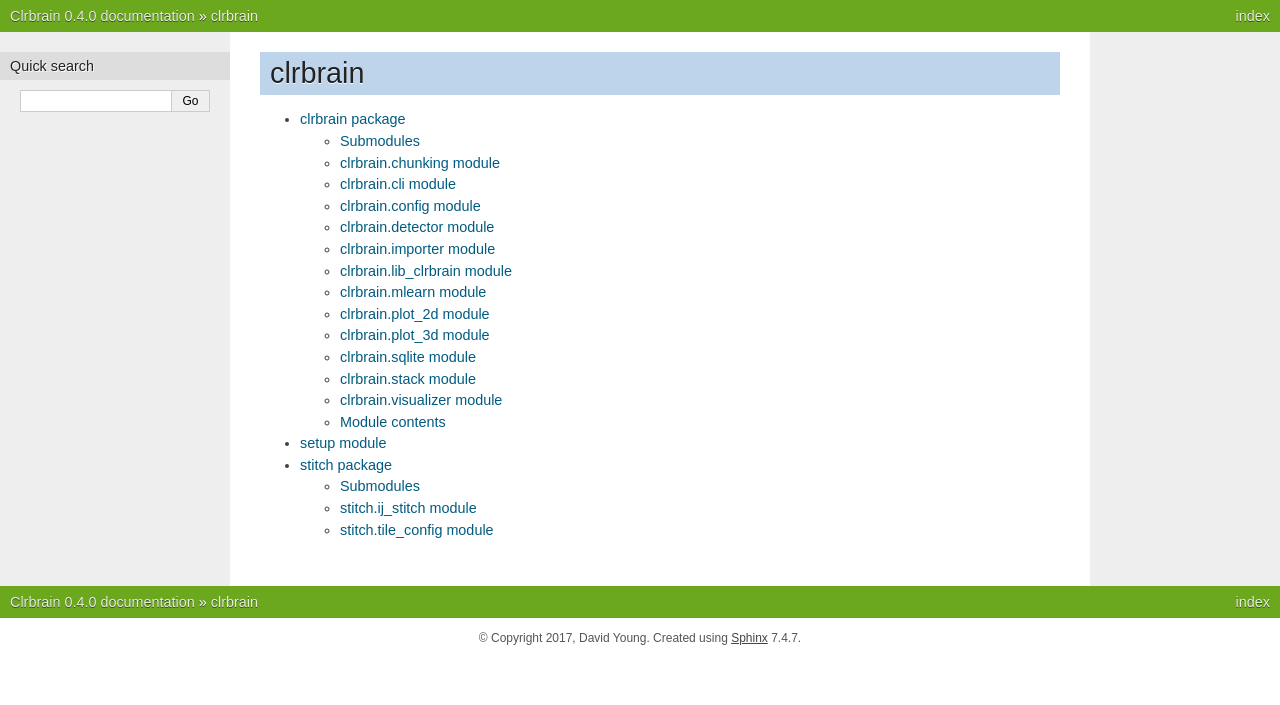
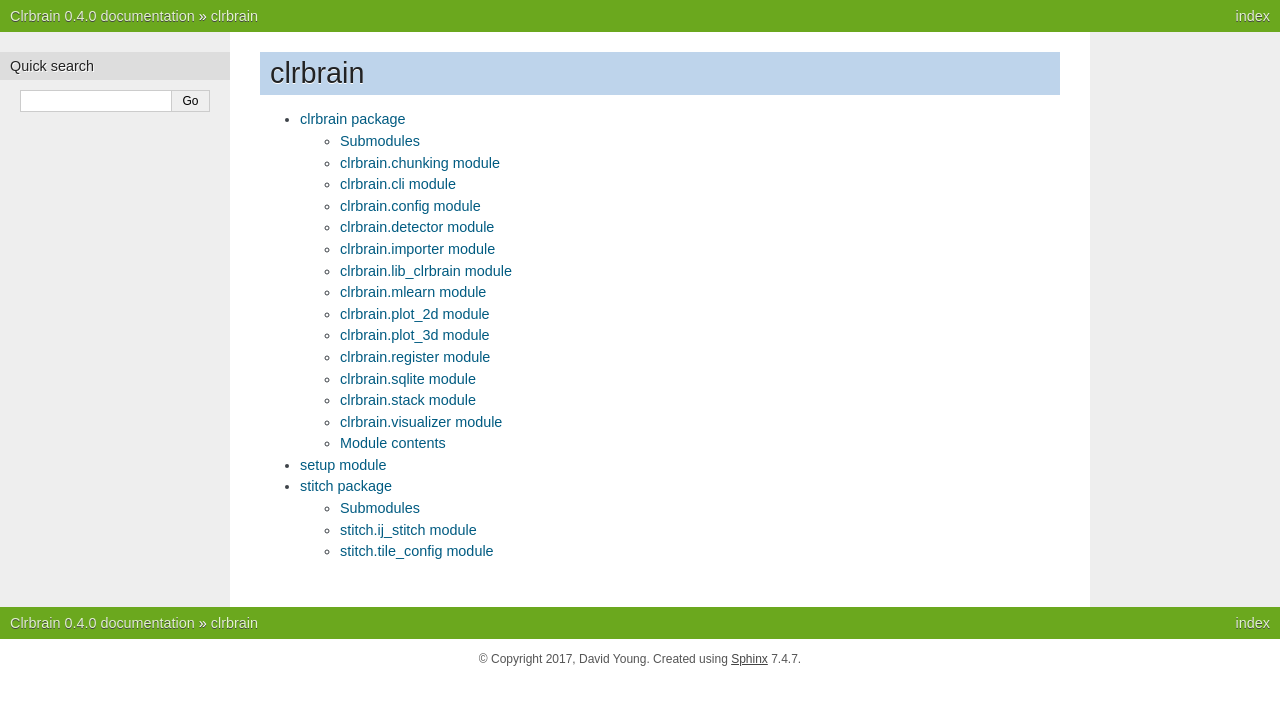
Before and after one commit to sanderslab/magellanmapper, a Sphinx documentation site: the page built from docs/modules.rst, in a window 1280 px wide. Shown: the top 705 px of the page. Built offline with Sphinx 7.4.7, drawn with Linux system fonts in a browser that asks for light colours.

Commit message:
Include register module when building Sphinx docs and exclude docs build folder from git

```diff
--- a/docs/clrbrain.rst
+++ b/docs/clrbrain.rst
@@ -76,6 +76,14 @@ clrbrain\.plot\_3d module
     :undoc-members:
     :show-inheritance:
 
+clrbrain\.register module
+-------------------------
+
+.. automodule:: clrbrain.register
+    :members:
+    :undoc-members:
+    :show-inheritance:
+
 clrbrain\.sqlite module
 -----------------------
 
```
Also changed, not shown: 1 other file.
